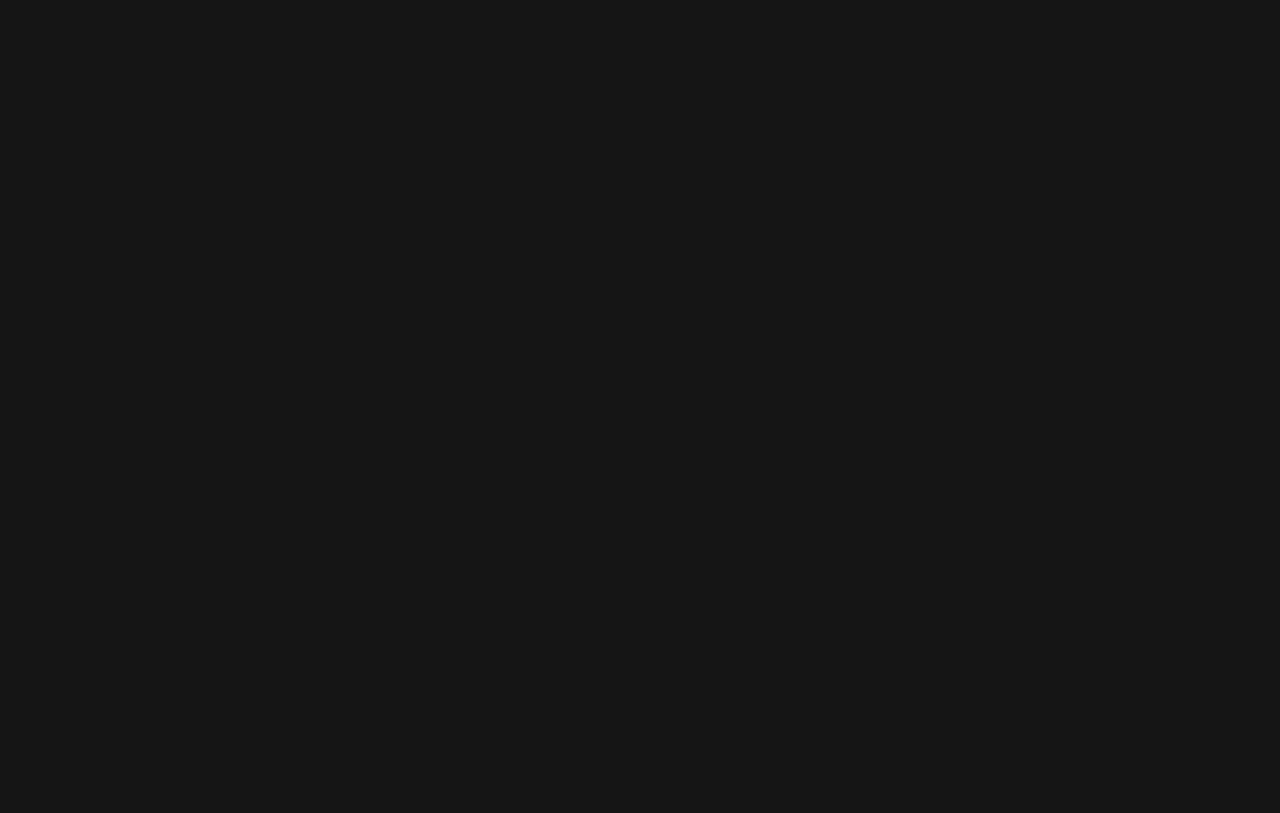
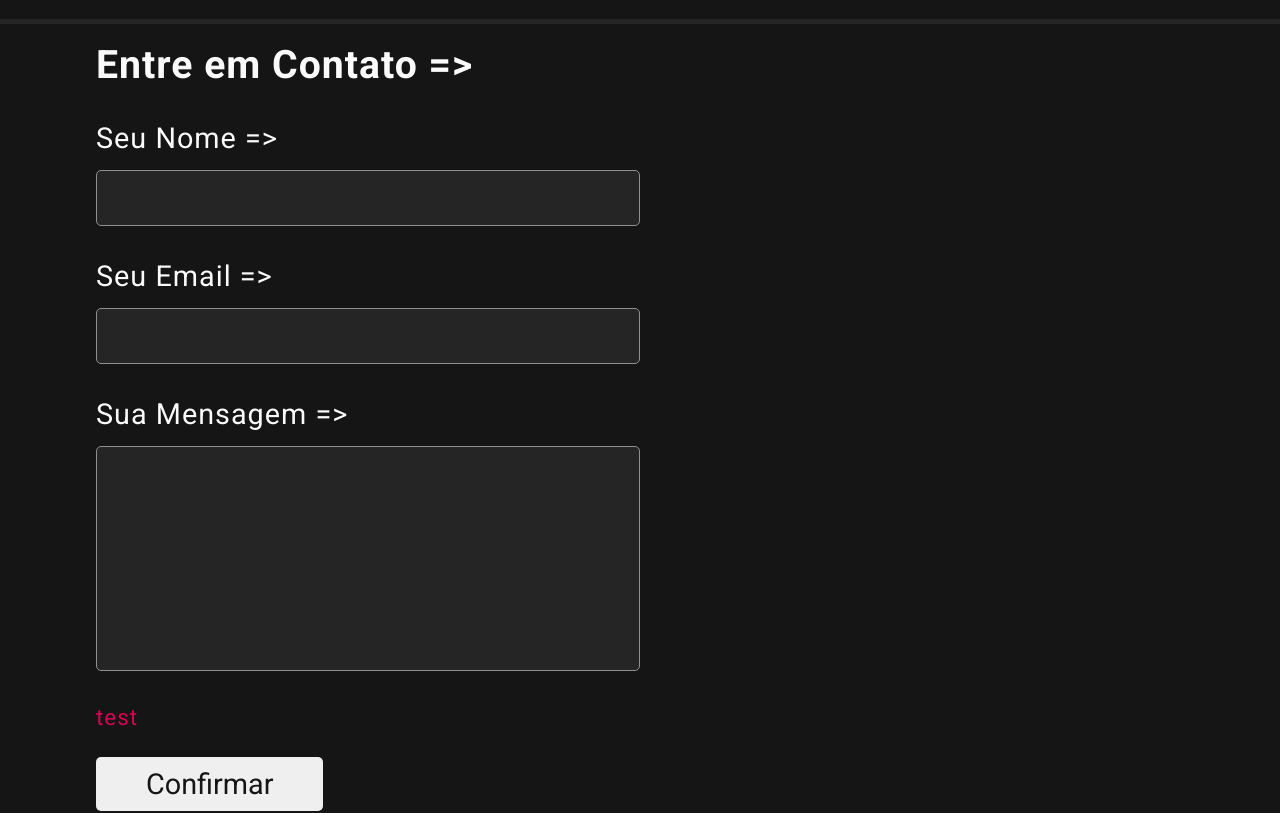
Before and after one commit to LGPossatto/my-old-portfolio, a React (Create React App) app: page / in a window 1280 px wide. Shown: the part 1820-2633 px from the top of the page. Before the commit the page ends 1805 px from the top, so only its background shows below. Built offline with nearby package versions, Linux system fonts and the light colour scheme.

Commit message:
created form and inputs to create a contact form section

```diff
--- /dev/null
+++ b/src/components/btn/cta-btn/CtaBtn.component.tsx
@@ -0,0 +1,27 @@
+import "./ctaBtn.style.scss";
+
+interface props {
+  text: string;
+  onClick?: Function;
+  type?: "button" | "submit";
+}
+
+const CtaBtn = ({ text, type = "button", onClick }: props) => {
+  const handleClick = () => {
+    if (onClick) {
+      onClick();
+    }
+  };
+
+  return (
+    <button
+      className="cta-btn fs-subtitle fc-reverse"
+      type={type}
+      onClick={handleClick}
+    >
+      {text}
+    </button>
+  );
+};
+
+export default CtaBtn;
--- /dev/null
+++ b/src/components/btn/cta-btn/ctaBtn.style.scss
@@ -0,0 +1,16 @@
+.cta-btn {
+  cursor: pointer;
+
+  padding: 10px 50px;
+
+  border: none;
+  border-radius: 5px;
+
+  &:hover {
+    opacity: 0.95;
+  }
+
+  &:active {
+    opacity: 0.85;
+  }
+}
--- /dev/null
+++ b/src/components/contact-form/ContactForm.component.tsx
@@ -0,0 +1,43 @@
+import { useState } from "react";
+
+import "./contactForm.style.scss";
+import TextInput from "../inputs/text-input/TextInput.component";
+import TextArea from "../inputs/text-area/TextArea.component";
+import CtaBtn from "../btn/cta-btn/CtaBtn.component";
+import ErrorMsg from "../error-msg/ErrorMsg.component";
+
+const ContactForm = () => {
+  const [name, setName] = useState("");
+  const [email, setEmail] = useState("");
+  const [message, setMessage] = useState("");
+
+  const handleSubmit = (e: React.FormEvent<HTMLFormElement>) => {
+    e.preventDefault();
+    console.log("ok");
+  };
+
+  return (
+    <section className="contact-form">
+      <span className="contact-form__line"></span>
+      <form className="container" onSubmit={handleSubmit}>
+        <h1 className="fs-title">{"Entre em Contato =>"}</h1>
+        <TextInput label="Seu Nome" value={name} setValue={setName}></TextInput>
+        <TextInput
+          type="email"
+          label="Seu Email"
+          value={email}
+          setValue={setEmail}
+        ></TextInput>
+        <TextArea
+          label="Sua Mensagem"
+          value={message}
+          setValue={setMessage}
+        ></TextArea>
+        <ErrorMsg msg={"test"}></ErrorMsg>
+        <CtaBtn text="Confirmar" type="submit"></CtaBtn>
+      </form>
+    </section>
+  );
+};
+
+export default ContactForm;
--- /dev/null
+++ b/src/components/contact-form/contactForm.style.scss
@@ -0,0 +1,23 @@
+@import "../../assets/styles/varibles.style";
+
+.contact-form {
+  padding: calc(50px + 5vh) 0;
+
+  &__line {
+    display: block;
+    width: 100%;
+    height: 5px;
+
+    margin: calc(10px + 1vh) 0;
+
+    background-color: $color-gray-dark;
+
+    div > h1 {
+      margin: 100px 0;
+    }
+  }
+
+  & > form button {
+    margin-top: 25px;
+  }
+}
--- /dev/null
+++ b/src/components/error-msg/ErrorMsg.component.tsx
@@ -0,0 +1,11 @@
+import "./errorMsg.style.scss";
+
+interface props {
+  msg: string;
+}
+
+const ErrorMsg = ({ msg }: props) => {
+  return <span className="error-msg fs-text fc-danger">{msg}</span>;
+};
+
+export default ErrorMsg;
--- /dev/null
+++ b/src/components/error-msg/errorMsg.style.scss
@@ -0,0 +1,11 @@
+@import "../../assets/styles/varibles.style";
+@import "../../assets/styles/mixins.style";
+
+.error-msg {
+  display: block;
+  min-height: 4.2rem;
+
+  @include bp-big {
+    min-height: calc(2.1rem + 0.5vw);
+  }
+}
--- /dev/null
+++ b/src/components/inputs/text-area/TextArea.component.tsx
@@ -0,0 +1,25 @@
+import "./textArea.style.scss";
+
+interface props {
+  label: string;
+  value: string;
+  setValue: Function;
+}
+
+const TextArea = ({ label, value, setValue }: props) => {
+  return (
+    <div className="text-area flex flex-fd-c">
+      <label className="fs-subtitle" htmlFor={label}>
+        {`${label} =>`}
+      </label>
+      <textarea
+        className="fs-subtitle"
+        id={label}
+        value={value}
+        onChange={(e) => setValue(e.target.value)}
+      />
+    </div>
+  );
+};
+
+export default TextArea;
--- /dev/null
+++ b/src/components/inputs/text-area/textArea.style.scss
@@ -0,0 +1,27 @@
+@import "../../../assets/styles/varibles.style";
+
+.text-area {
+  margin: calc(25px + 1vh) 0;
+
+  label {
+    margin-bottom: 15px;
+  }
+
+  textarea {
+    resize: none;
+
+    min-width: 350px;
+    width: 50%;
+    height: 225px;
+    padding: 10px;
+
+    border: 1px solid $color-gray;
+    border-radius: 5px;
+
+    background-color: $color-gray-dark;
+
+    &:focus {
+      outline: 1px solid $color-white;
+    }
+  }
+}
--- /dev/null
+++ b/src/components/inputs/text-input/TextInput.component.tsx
@@ -0,0 +1,27 @@
+import "./textInput.style.scss";
+
+interface props {
+  label: string;
+  value: string;
+  setValue: Function;
+  type?: "text" | "email";
+}
+
+const TextInput = ({ label, value, setValue, type = "text" }: props) => {
+  return (
+    <div className="text-input flex flex-fd-c">
+      <label className="fs-subtitle" htmlFor={label}>
+        {`${label} =>`}
+      </label>
+      <input
+        className="fs-subtitle"
+        type={type}
+        id={label}
+        value={value}
+        onChange={(e) => setValue(e.target.value)}
+      />
+    </div>
+  );
+};
+
+export default TextInput;
--- /dev/null
+++ b/src/components/inputs/text-input/textInput.style.scss
@@ -0,0 +1,24 @@
+@import "../../../assets/styles/varibles.style";
+
+.text-input {
+  margin: calc(25px + 1vh) 0;
+
+  label {
+    margin-bottom: 15px;
+  }
+
+  input {
+    min-width: 350px;
+    width: 50%;
+    padding: 10px;
+
+    border: 1px solid $color-gray;
+    border-radius: 5px;
+
+    background-color: $color-gray-dark;
+
+    &:focus {
+      outline: 1px solid $color-white;
+    }
+  }
+}
--- a/src/pages/home/Home.page.tsx
+++ b/src/pages/home/Home.page.tsx
@@ -1,3 +1,4 @@
+import ContactForm from "../../components/contact-form/ContactForm.component";
 import Header from "../../components/header/Header.component";
 import Projects from "../../components/projects/Projects.component";
 
@@ -6,6 +7,7 @@ const Home = () => {
     <>
       <Header></Header>
       <Projects></Projects>
+      <ContactForm></ContactForm>
     </>
   );
 };
```
Also changed, not shown: 1 other file (tests, documents, lock files or other folders).
